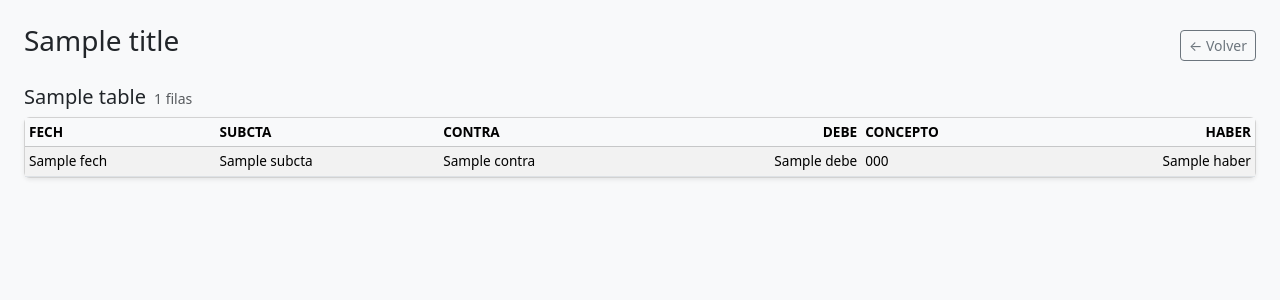
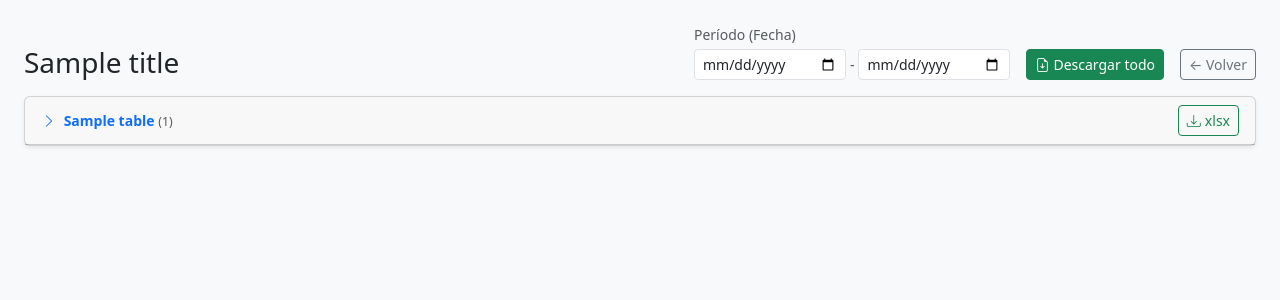
Before and after one commit to Santisiele/portfolio-microsoft, a Flask app: template templates/accounting.html in a window 1280 px wide. Shown: the top 300 px of the page. Run offline with Flask 3, Linux system fonts and the light colour scheme; the template is opened without the code that fills it: most values are stand-ins (such as "Sample title", 1, 10 or a date in 2020); some libraries are stand-ins or nearby versions.

Commit message:
hacer front funcional con desgarga por excel

```diff
--- a/routes/accounting_entry.py
+++ b/routes/accounting_entry.py
@@ -25,7 +25,7 @@ def _render(env, title):
     for t in tables:
         t["rows"] = format_dates(t["rows"], columns=["FECH"])
         t["rows"] = format_amounts(t["rows"], columns=["DEBE", "HABER"])
-    return render_template("accounting.html", title=title, tables=tables)
+    return render_template("accounting.html", title=title, tables=tables, env=env.lower())
 
 
 @bp.route("/accounting/dhf")
--- a/static/css/style.css
+++ b/static/css/style.css
@@ -46,6 +46,8 @@
 .company-sc1              { background: #753800; color: #fff; }
 .company-platinum        { background: #fc6ddd; color: #fff; }
 .company-confinance-bolsa { background: #BFE1F6; color: #fff; }
+.company-confinance      { background: #BFE1F6; color: #10344a; }
+.company-dhf             { background: #B10202; color: #fff; }
 
 .state-en-cartera          { background: #7ec8e3; color: #0b3a4a; }
 .state-pendiente           { background: #f4a6c6; color: #5a1533; }
@@ -106,6 +108,13 @@
   margin-bottom: 0;
 }
 
+.table-card .chevron {
+  transition: transform 0.15s ease;
+}
+.table-card .collapse-toggle[aria-expanded="true"] .chevron {
+  transform: rotate(90deg);
+}
+
 @media (max-width: 767.98px) {
   .filtros > div {
     width: 100%;
--- /dev/null
+++ b/static/js/accounting.js
@@ -0,0 +1,120 @@
+(function () {
+  if (typeof XLSX === "undefined") return;
+
+  const cards = Array.from(document.querySelectorAll(".table-card"));
+  const fromInput = document.getElementById("acc-from");
+  const toInput = document.getElementById("acc-to");
+  const downloadAllBtn = document.getElementById("download-all");
+
+  const env = downloadAllBtn ? downloadAllBtn.dataset.env || "" : "";
+
+  const pad = (n) => ("0" + n).slice(-2);
+  const iso = (d) => d.getFullYear() + "-" + pad(d.getMonth() + 1) + "-" + pad(d.getDate());
+
+  function slug(s) {
+    return (s || "")
+      .normalize("NFD").replace(/[\u0300-\u036f]/g, "")
+      .toLowerCase().trim()
+      .replace(/[^a-z0-9]+/g, "-")
+      .replace(/^-+|-+$/g, "");
+  }
+
+  function fileName(base) {
+    return base + (env ? "-" + env : "") + ".xlsx";
+  }
+
+  const today = new Date();
+  const from = new Date();
+  from.setDate(from.getDate() - 14);
+  if (fromInput) fromInput.value = iso(from);
+  if (toInput) toInput.value = iso(today);
+
+  function visibleRowCount(card) {
+    const table = card.querySelector("table");
+    if (!table) return 0;
+    let count = 0;
+    table.querySelectorAll("tbody tr").forEach(function (tr) {
+      if (tr.style.display !== "none") count++;
+    });
+    return count;
+  }
+
+  function applyFilter() {
+    const f = fromInput ? fromInput.value : "";
+    const t = toInput ? toInput.value : "";
+    cards.forEach(function (card) {
+      const table = card.querySelector("table");
+      let count = 0;
+      if (table) {
+        table.querySelectorAll("tbody tr").forEach(function (tr) {
+          const d = tr.dataset.fecha;
+          const show = !d || ((!f || d >= f) && (!t || d <= t));
+          tr.style.display = show ? "" : "none";
+          if (show) count++;
+        });
+      }
+      const badge = card.querySelector(".row-count");
+      if (badge) badge.textContent = count;
+      const btn = card.querySelector(".download-one");
+      if (btn) btn.disabled = count === 0;
+    });
+  }
+
+  function sheetName(title) {
+    return title.replace(/[\[\]:*?/\\]/g, "").slice(0, 31);
+  }
+
+  function tableToAOA(table) {
+    const headers = Array.from(table.querySelectorAll("thead th")).map((th) => th.textContent.trim());
+    const numeric = [];
+    headers.forEach(function (h, i) {
+      if (h === "DEBE" || h === "HABER") numeric.push(i);
+    });
+    const aoa = [headers];
+    table.querySelectorAll("tbody tr").forEach(function (tr) {
+      if (tr.style.display === "none") return;
+      const cells = Array.from(tr.children).map(function (td, i) {
+        const text = td.textContent.trim();
+        if (numeric.indexOf(i) !== -1) {
+          const n = parseFloat(text.replace(/[^0-9.\-]/g, ""));
+          return isNaN(n) ? text : n;
+        }
+        return text;
+      });
+      aoa.push(cells);
+    });
+    return aoa;
+  }
+
+  function appendSheet(wb, card) {
+    const table = card.querySelector("table");
+    if (!table || visibleRowCount(card) === 0) return false;
+    XLSX.utils.book_append_sheet(wb, XLSX.utils.aoa_to_sheet(tableToAOA(table)), sheetName(card.dataset.title));
+    return true;
+  }
+
+  function downloadCard(card) {
+    const wb = XLSX.utils.book_new();
+    if (appendSheet(wb, card)) XLSX.writeFile(wb, fileName(slug(card.dataset.title)));
+  }
+
+  function downloadAll() {
+    const wb = XLSX.utils.book_new();
+    let added = 0;
+    cards.forEach(function (card) {
+      if (appendSheet(wb, card)) added++;
+    });
+    if (added) XLSX.writeFile(wb, fileName("asientos"));
+  }
+
+  [fromInput, toInput].forEach(function (el) {
+    if (el) el.addEventListener("change", applyFilter);
+  });
+  cards.forEach(function (card) {
+    const btn = card.querySelector(".download-one");
+    if (btn) btn.addEventListener("click", function () { downloadCard(card); });
+  });
+  if (downloadAllBtn) downloadAllBtn.addEventListener("click", downloadAll);
+
+  applyFilter();
+})();
--- a/templates/accounting.html
+++ b/templates/accounting.html
@@ -1,24 +1,43 @@
 {% extends "base.html" %}
-{% block title %}Asientos{% endblock %}
+{% block title %}{{ title }}{% endblock %}
 {% block main_class %}container-fluid px-4 py-4{% endblock %}
 {% block content %}
 
   {% set columns = ["FECH", "SUBCTA", "CONTRA", "DEBE", "CONCEPTO", "HABER"] %}
   {% set right_cols = ["DEBE", "HABER"] %}
 
-  <div class="d-flex align-items-baseline gap-3 mb-3">
-    <h1 class="h3 mb-0">{{ title }}</h1>
-    <a class="btn btn-outline-secondary btn-sm ms-auto" href="{{ url_for('main.index') }}">← Volver</a>
+  <div class="d-flex flex-wrap align-items-end gap-3 mb-3">
+    <h1 class="h3 mb-0 me-auto">{{ title }}</h1>
+    <div>
+      <label class="form-label small text-muted mb-1 d-block">Período (Fecha)</label>
+      <div class="d-flex align-items-center gap-1">
+        <input id="acc-from" type="date" class="form-control form-control-sm" style="width: 9.5rem;">
+        <span class="text-muted small">-</span>
+        <input id="acc-to" type="date" class="form-control form-control-sm" style="width: 9.5rem;">
+      </div>
+    </div>
+    <button id="download-all" type="button" class="btn btn-success btn-sm" data-env="{{ env }}">
+      <i class="bi bi-file-earmark-arrow-down me-1"></i>Descargar todo
+    </button>
+    <a class="btn btn-outline-secondary btn-sm" href="{{ url_for('main.index') }}">← Volver</a>
   </div>
 
   {% for table in tables %}
-    <div class="d-flex align-items-baseline gap-2 mb-2 mt-4">
-      <h2 class="h5 mb-0">{{ table.title }}</h2>
-      <span class="text-muted small">{{ table.rows|length }} filas</span>
+    <div class="card shadow-sm mb-3 table-card" data-title="{{ table.title }}">
+      <div class="card-header d-flex align-items-center gap-2">
+        <button class="btn btn-sm btn-link text-decoration-none p-0 flex-grow-1 text-start collapse-toggle"
+                type="button" data-bs-toggle="collapse" data-bs-target="#tbl-{{ loop.index0 }}" aria-expanded="false">
+          <i class="bi bi-chevron-right chevron me-1"></i>
+          <span class="fw-semibold">{{ table.title }}</span>
+          <span class="text-muted small">(<span class="row-count">{{ table.rows|length }}</span>)</span>
+        </button>
+        <button type="button" class="btn btn-sm btn-outline-success download-one" {% if not table.rows %}disabled{% endif %}>
+          <i class="bi bi-download me-1"></i>xlsx
+        </button>
       </div>
+      <div class="collapse" id="tbl-{{ loop.index0 }}">
+        <div class="card-body p-0">
           {% if table.rows %}
-      <div class="card shadow-sm">
-        <div class="card-body p-0">
             <div class="table-responsive">
               <table class="table table-sm table-striped table-hover align-middle mb-0">
                 <thead class="table-light">
@@ -30,7 +49,13 @@
                 </thead>
                 <tbody>
                   {% for row in table.rows %}
-                <tr>
+                    {% set f = row.get("FECH") %}
+                    {% set fecha_iso = "" %}
+                    {% if f and "/" in f %}
+                      {% set _p = f.split("/") %}
+                      {% set fecha_iso = _p[2] ~ "-" ~ _p[1] ~ "-" ~ _p[0] %}
+                    {% endif %}
+                    <tr data-fecha="{{ fecha_iso }}">
                       {% for col in columns %}
                         <td class="{% if col in right_cols %}text-end{% endif %} text-nowrap">{{ row.get(col) if row.get(col) is not none else "" }}</td>
                       {% endfor %}
@@ -39,11 +64,14 @@
                 </tbody>
               </table>
             </div>
+          {% else %}
+            <p class="text-muted p-3 mb-0">Sin resultados.</p>
+          {% endif %}
         </div>
       </div>
-    {% else %}
-      <p class="text-muted">Sin resultados.</p>
-    {% endif %}
+    </div>
   {% endfor %}
 
+  <script src="https://cdn.jsdelivr.net/npm/xlsx@0.18.5/dist/xlsx.full.min.js"></script>
+  <script src="{{ url_for('static', filename='js/accounting.js') }}"></script>
 {% endblock %}
```
Lines whose indentation alone changed are shown as unchanged.
